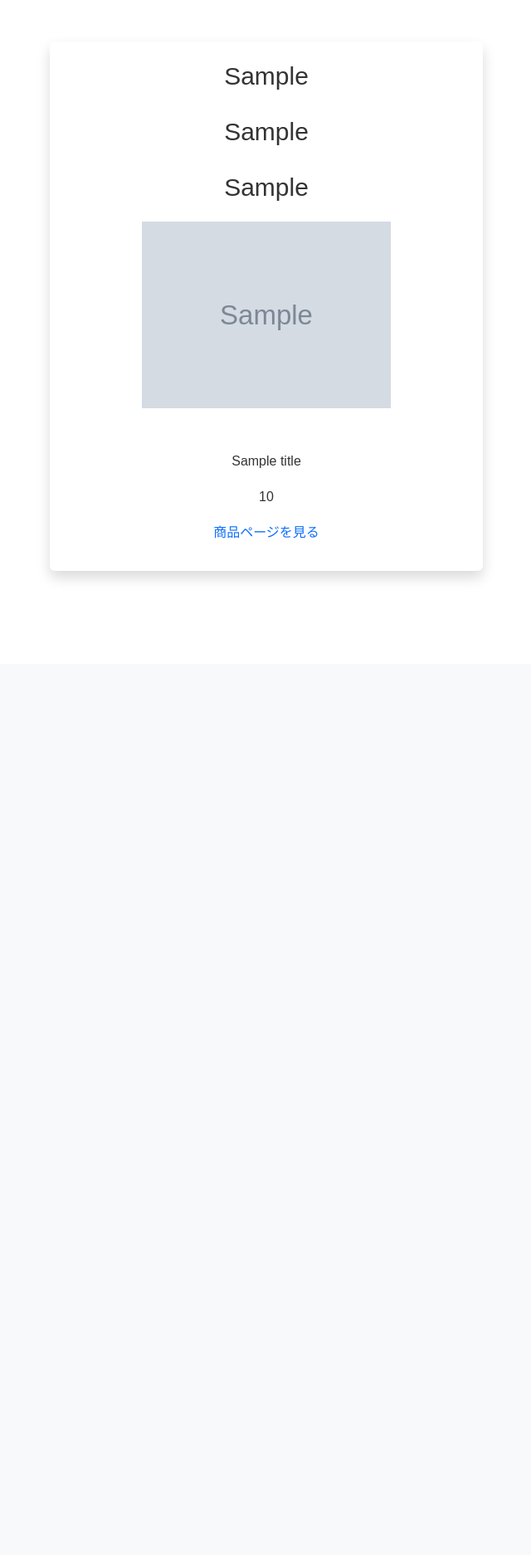
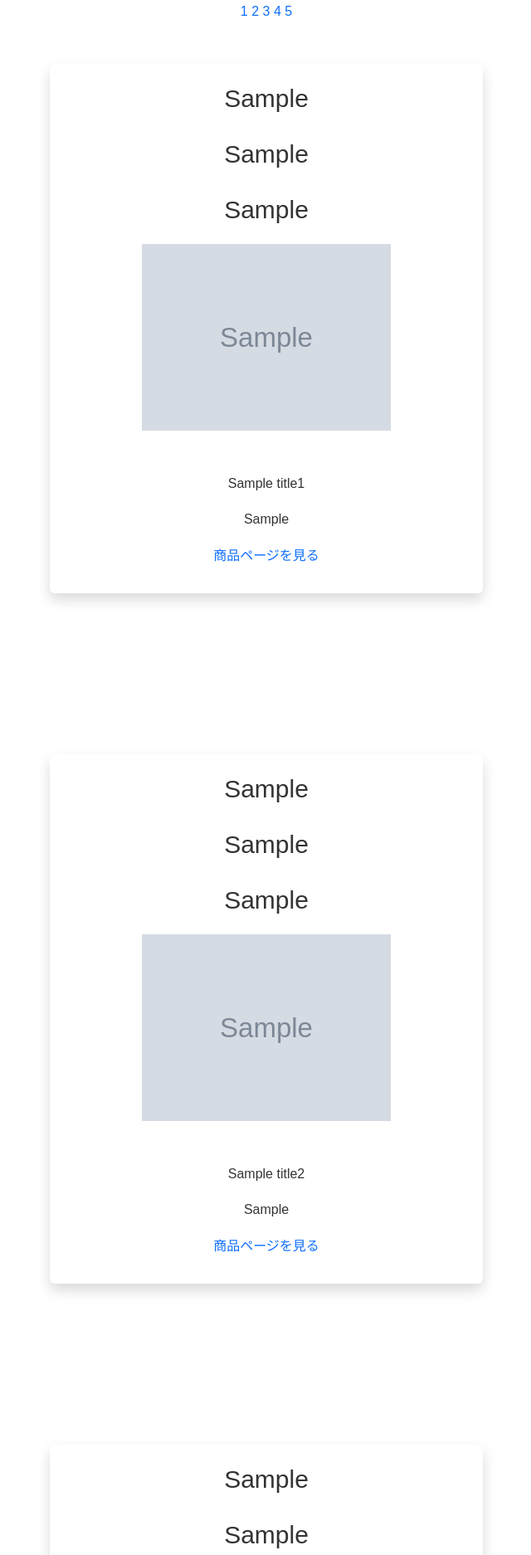
Before and after one commit to nikoniko7zzz/Aione, a Django app: template rakus/templates/rakus/raku_search.html in a window 1280 px wide. Shown: the part 60-1934 px from the top of the page at 83% size, without its empty margins (319-959 px from the left). Before the commit the page ends 757 px from the top, so only its background shows below. Run offline with Django 3.2, Linux system fonts and the light colour scheme; the template is opened without the code that fills it: most values are stand-ins (such as "Sample title", 1, 10 or a date in 2020); grey boxes marked "Sample" are stand-in pictures; some libraries are stand-ins or nearby versions.

Commit message:
first commit

```diff
--- a/rakus/static/rakus/css/style.css
+++ b/rakus/static/rakus/css/style.css
@@ -80,7 +80,9 @@ main {
     text-align: center;
 }
 
-
+.yen {
+    width: 50px;
+}
 section {
   max-width: 300px;
   margin: 15px auto;
--- a/rakus/templates/rakus/raku_new.html
+++ b/rakus/templates/rakus/raku_new.html
@@ -9,11 +9,13 @@
         <div class="shadow p-3 mb-5 bg-white rounded">
             <p class="subtitle">Let's AIONE</p>
             <div style="display:flex; margin-bottom:40px; justify-content:center;">
-                <button type="button" class="btn btn-outline-secondary" style="width:90px; margin-right:10px;"">MY</button>
+                <button type="button" class="btn btn-outline-secondary" style="width:90px; margin-right:10px;">MY</button>
                 <button type="button" class="btn btn-outline-secondary" style="width:90px;">GIFT</button>
             </div>
             <form action="{% url 'raku_search' %}" method="GET">
                 {% csrf_token %}
+                <a>予算: </a><input type="text" id="max" name="max">円
+                <br>
                 <a>keyword1: </a><input type="text" id="keyword1" name="keyword1">
                 <br>
                 <a>keyword2: </a><input type="text" id="keyword2" name="keyword2">
--- a/rakus/templates/rakus/raku_search.html
+++ b/rakus/templates/rakus/raku_search.html
@@ -1,6 +1,6 @@
 {% extends "base.html" %}
 {% load django_bootstrap5 %}
-
+<!--<link rel="stylesheet" href="rakus/css/slide.css">-->
 
 
 {% block main %}
@@ -10,7 +10,16 @@
 <!--                <section>-->
 <!--                    <button type="submit" class=href="{% url 'raku_search' %}"><span>GO</span></button>-->
 <!--                </section> -->
+<div class="slider">
 
+  <a href="#slide-1">1</a>
+  <a href="#slide-2">2</a>
+  <a href="#slide-3">3</a>
+  <a href="#slide-4">4</a>
+  <a href="#slide-5">5</a>
+
+  <div class="slides">
+    <div id="slide-1">
       <div class="search_box">
           <!--<h1 class="title">Aione</h1>-->
           <div class="shadow p-3 mb-5 bg-white rounded">
@@ -18,14 +27,117 @@
               <p class="subtitle">{{ keyword2 }}</p>
               <p class="subtitle">{{ keyword3 }}</p>
 
-            <img src="{{ image }}" alt="商品画像" hight="300px" width="300px" margin:0 auto>
-            <p class="result_title">{{ title }}</p>
-            <p>{{ price }}</p>
+              <img src="{{ image1 }}" alt="商品画像" hight="300px" width="300px" margin:0 auto>
+              <p class="result_title">{{ title1 }}</p>
+              <p>{{ price1 }}</p>
               <!--<p><a href="{{ link }}" id="mylink">商品ページを見る</a></p>-->
 
               <!--<a href="{% url 'raku_get' %}" class="btn_10"><span>商品ページを見る</span></a>-->
-            <p><a href="{{ link }}" id="mylink">商品ページを見る</a></p>
+              <p><a href="{{ link1 }}" id="mylink">商品ページを見る</a></p>
+          </div>
       </div>
     </div>
 
+    <div id="slide-2">
+      <div class="search_box">
+          <!--<h1 class="title">Aione</h1>-->
+          <div class="shadow p-3 mb-5 bg-white rounded">
+              <p class="subtitle">{{ keyword1 }}</p>
+              <p class="subtitle">{{ keyword2 }}</p>
+              <p class="subtitle">{{ keyword3 }}</p>
+
+              <img src="{{ image2 }}" alt="商品画像" hight="300px" width="300px" margin:0 auto>
+              <p class="result_title">{{ title2 }}</p>
+              <p>{{ price2 }}</p>
+              <!--<p><a href="{{ link }}" id="mylink">商品ページを見る</a></p>-->
+
+              <!--<a href="{% url 'raku_get' %}" class="btn_10"><span>商品ページを見る</span></a>-->
+              <p><a href="{{ link2 }}" id="mylink">商品ページを見る</a></p>
+          </div>
+      </div>
+    </div>
+
+    <div id="slide-3">
+      <div class="search_box">
+          <!--<h1 class="title">Aione</h1>-->
+          <div class="shadow p-3 mb-5 bg-white rounded">
+              <p class="subtitle">{{ keyword1 }}</p>
+              <p class="subtitle">{{ keyword2 }}</p>
+              <p class="subtitle">{{ keyword3 }}</p>
+
+              <img src="{{ image3 }}" alt="商品画像" hight="300px" width="300px" margin:0 auto>
+              <p class="result_title">{{ title3 }}</p>
+              <p>{{ price3 }}</p>
+              <!--<p><a href="{{ link }}" id="mylink">商品ページを見る</a></p>-->
+
+              <!--<a href="{% url 'raku_get' %}" class="btn_10"><span>商品ページを見る</span></a>-->
+              <p><a href="{{ link3 }}" id="mylink">商品ページを見る</a></p>
+          </div>
+      </div>
+    </div>
+
+    <div id="slide-4">
+      4
+    </div>
+
+    <div id="slide-5">
+      5
+    </div>
+  </div>
+</div>
+
+    <!--<div class="search_box">-->
+        <!--<h1 class="title">Aione</h1>-->
+    <!--    <div class="shadow p-3 mb-5 bg-white rounded">-->
+    <!--        <p class="subtitle">{{ keyword1 }}</p>-->
+    <!--        <p class="subtitle">{{ keyword2 }}</p>-->
+    <!--        <p class="subtitle">{{ keyword3 }}</p>-->
+
+    <!--        <img src="{{ image1 }}" alt="商品画像" hight="300px" width="300px" margin:0 auto>-->
+    <!--        <p class="result_title">{{ title1 }}</p>-->
+    <!--        <p>{{ price1 }}</p>-->
+            <!--<p><a href="{{ link }}" id="mylink">商品ページを見る</a></p>-->
+
+            <!--<a href="{% url 'raku_get' %}" class="btn_10"><span>商品ページを見る</span></a>-->
+    <!--        <p><a href="{{ link1 }}" id="mylink">商品ページを見る</a></p>-->
+    <!--    </div>-->
+    <!--</div>-->
+
+
+    <!--<div class="search_box">-->
+        <!--<h1 class="title">Aione</h1>-->
+    <!--    <div class="shadow p-3 mb-5 bg-white rounded">-->
+    <!--        <p class="subtitle">{{ keyword1 }}</p>-->
+    <!--        <p class="subtitle">{{ keyword2 }}</p>-->
+    <!--        <p class="subtitle">{{ keyword3 }}</p>-->
+
+    <!--        <img src="{{ image2 }}" alt="商品画像" hight="300px" width="300px" margin:0 auto>-->
+    <!--        <p class="result_title">{{ title2 }}</p>-->
+    <!--        <p>{{ price2 }}</p>-->
+            <!--<p><a href="{{ link }}" id="mylink">商品ページを見る</a></p>-->
+
+            <!--<a href="{% url 'raku_get' %}" class="btn_10"><span>商品ページを見る</span></a>-->
+    <!--        <p><a href="{{ link2 }}" id="mylink">商品ページを見る</a></p>-->
+    <!--    </div>-->
+    <!--</div>-->
+
+
+    <!--<div class="search_box">-->
+        <!--<h1 class="title">Aione</h1>-->
+    <!--    <div class="shadow p-3 mb-5 bg-white rounded">-->
+    <!--        <p class="subtitle">{{ keyword1 }}</p>-->
+    <!--        <p class="subtitle">{{ keyword2 }}</p>-->
+    <!--        <p class="subtitle">{{ keyword3 }}</p>-->
+
+    <!--        <img src="{{ image3 }}" alt="商品画像" hight="300px" width="300px" margin:0 auto>-->
+    <!--        <p class="result_title">{{ title3 }}</p>-->
+    <!--        <p>{{ price3 }}</p>-->
+            <!--<p><a href="{{ link }}" id="mylink">商品ページを見る</a></p>-->
+
+            <!--<a href="{% url 'raku_get' %}" class="btn_10"><span>商品ページを見る</span></a>-->
+    <!--        <p><a href="{{ link3 }}" id="mylink">商品ページを見る</a></p>-->
+    <!--    </div>-->
+    <!--</div>-->
+
+
 {% endblock %}
```
Also changed, not shown: korede/settings.py (+11 -0 lines), rakus/send_mail.py (added, +57 -0 lines), rakus/static/rakus/css/slide.css (added, +122 -0 lines), rakus/views.py (+27 -6 lines), db.sqlite3. Lines whose indentation alone changed are shown as unchanged.
